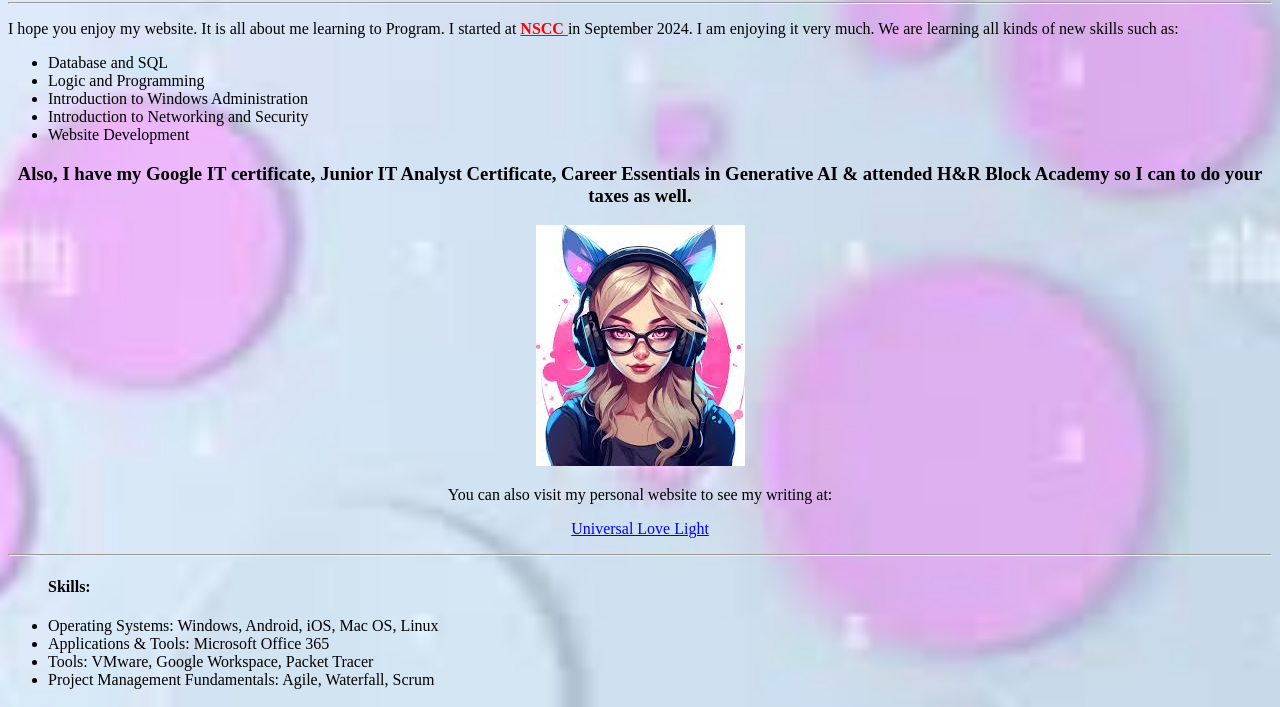
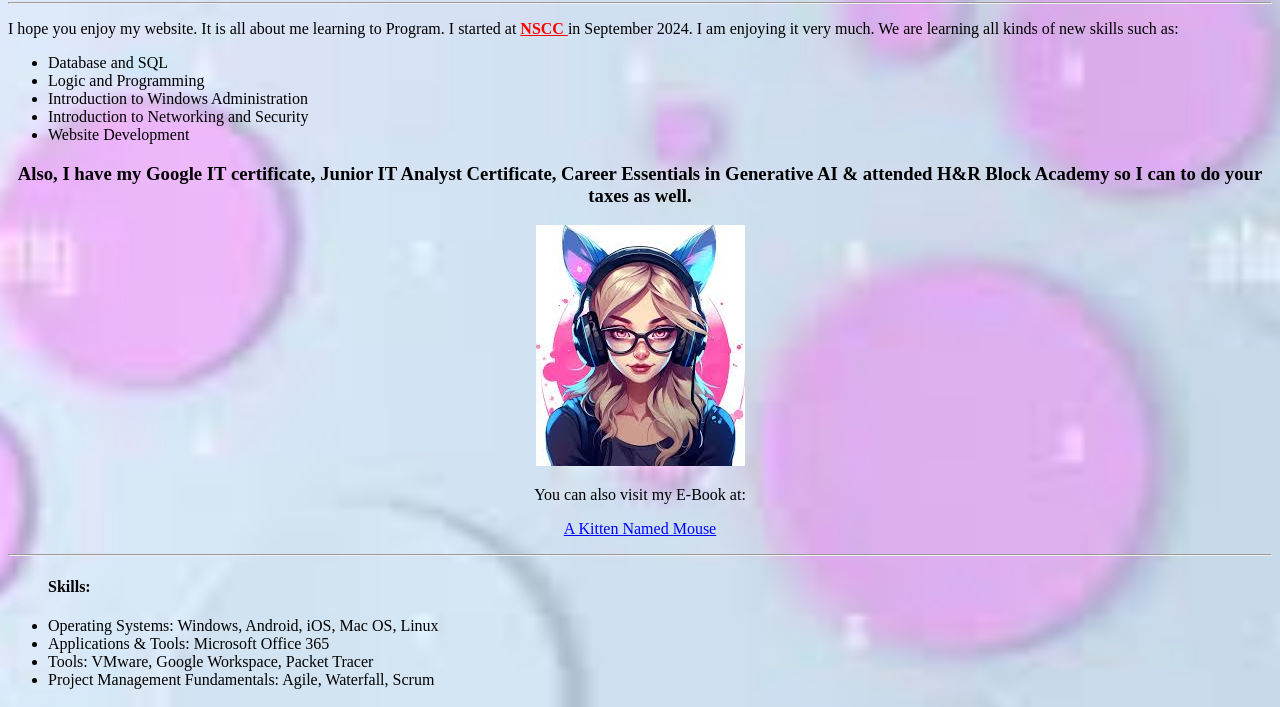
Before and after one commit to Ilovemykittykat1/Portfolio, a plain HTML site: page about.html in a window 1280 px wide. Shown: the part 78-785 px from the top of the page. Drawn offline with Linux system fonts and the light colour scheme.

Commit message:
Update about.html

```diff
--- a/about.html
+++ b/about.html
@@ -32,10 +32,10 @@
         <img src="img/images.png" alt="Studying cat with glasses looking at a notebook">
     </div>
     <p style="text-align: center;">
-        You can also visit my personal website to see my writing at:
+        You can also visit my E-Book at:
     </p>
     <p style="text-align: center;">
-        <a href="https://www.universallovelight.com/" target="_blank">Universal Love Light</a>
+        <a href="https://kathmargaret.gumroad.com/l/sjjzkj" target="_blank">A Kitten Named Mouse</a>
     </p>
 
     </p>
```
